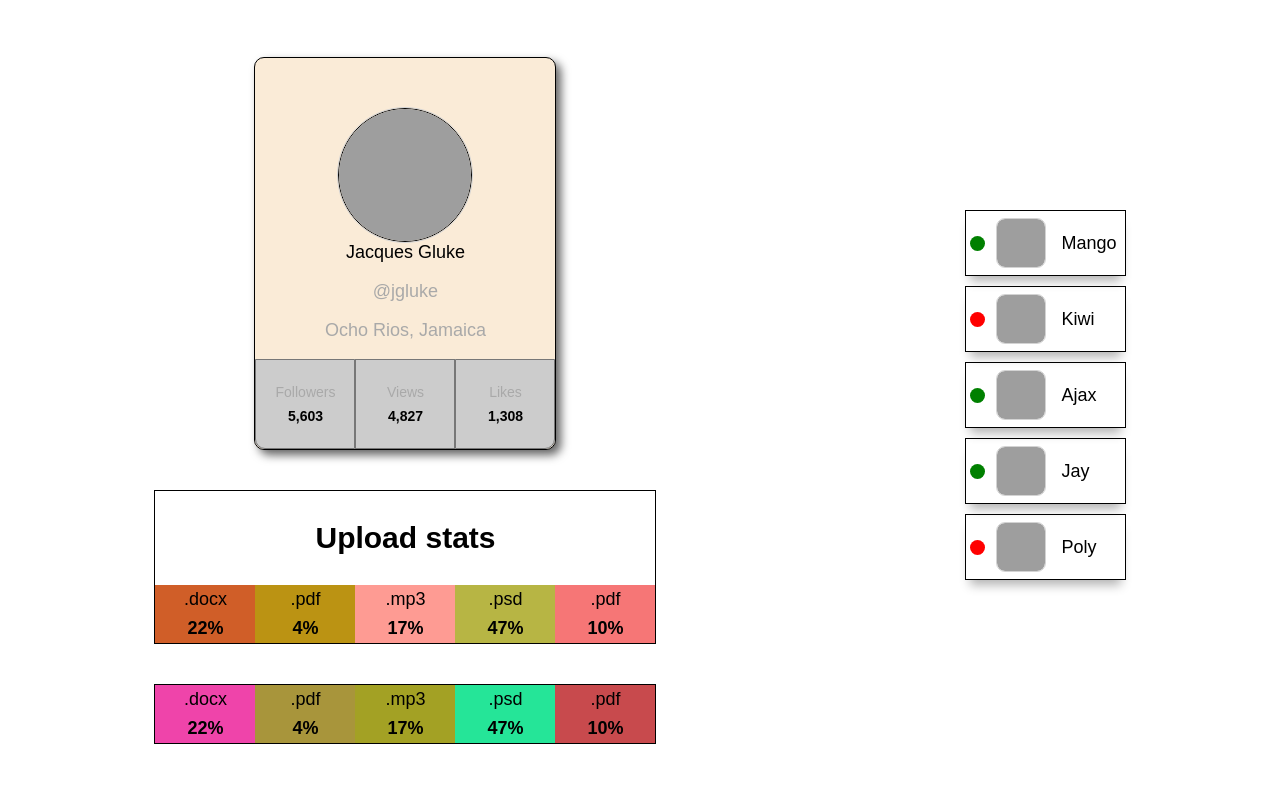
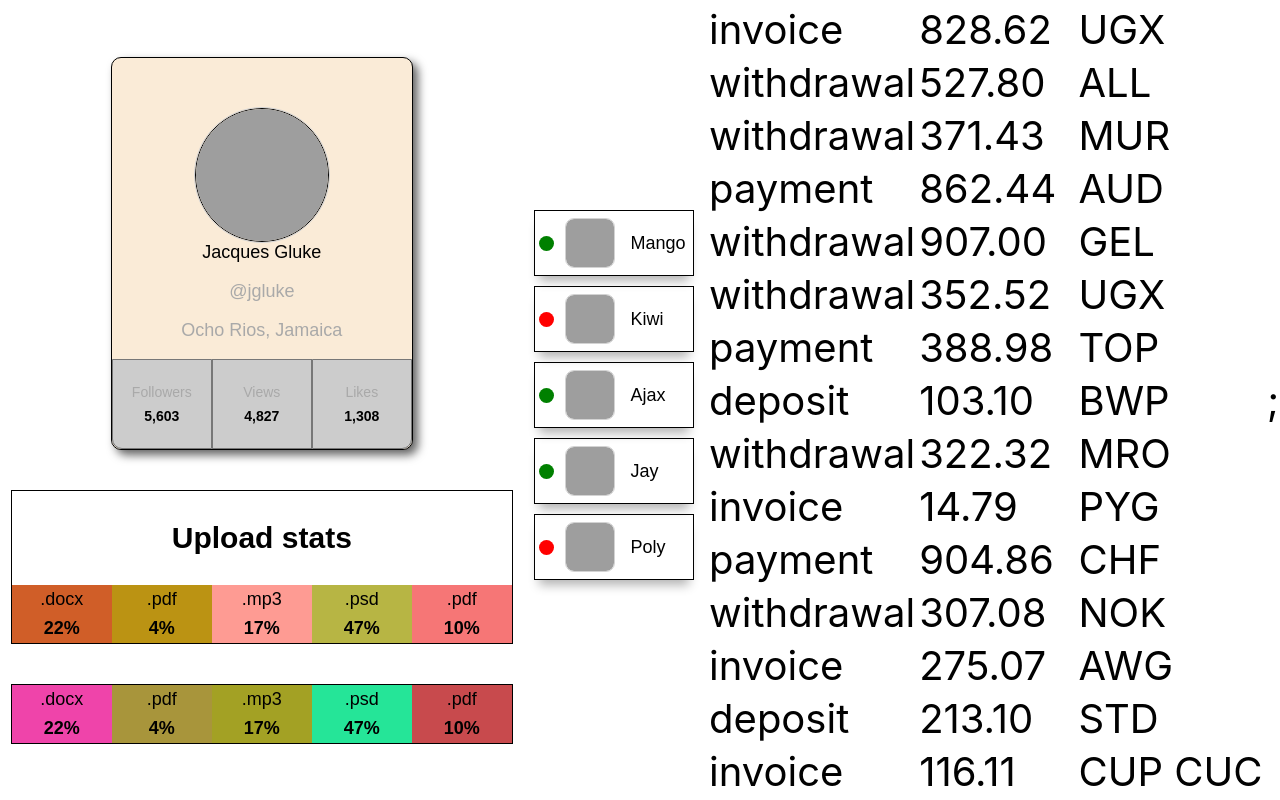
Before and after one commit to SSSerg05/goit-react-hw-01-components, a React (Create React App) app: page / in a window 1280 px wide. Shown: the top 800 px of the page. Built offline with nearby package versions, Linux system fonts and the light colour scheme; grey boxes are pictures that could not be loaded.

Commit message:
add transactions

```diff
--- a/src/components/App.jsx
+++ b/src/components/App.jsx
@@ -6,9 +6,13 @@
 import { Statistics } from "./Statistics";
 import Data from '../data/data.json';
 
-// 3-task. Data + Statistics
+// 3-task. Friends + FriendList
 import { FriendList } from "./FriendList"
 import Friends from '../data/friends.json';
+
+// 4-task. Data + Statistics
+import { TransactionHistory } from "./TransactionHistory"
+import Transactions from '../data/transactions.json';
 
 export const App = () => {
   return (
@@ -41,6 +45,9 @@
       {/* 3-task */}
       <FriendList friends={Friends} />
 
+      {/* 4-task */}
+      <TransactionHistory items={Transactions} />;
+
     </div>
   );
 };
--- /dev/null
+++ b/src/components/TransactionHistory.jsx
@@ -0,0 +1,37 @@
+import "../css/transactions.css";
+
+// id — уникальный идентификатор транзакции
+// type — тип транзакции
+// amount - сумма транзакции
+// currency - тип валюты
+const transactionShow = (items) =>
+  items.map(({ id, type, amount, currency }) =>
+    (
+      <tr id={id} >
+        <td>{type}</td>
+        <td>{amount}</td>
+        <td>{currency}</td>
+      </tr>
+    )
+  );
+
+export const TransactionHistory = ({ items }) => {
+
+  return (
+    <section class="transactions">
+      <table class="transaction-history">
+        <thead>
+          <tr>
+            <th>Type</th>
+            <th>Amount</th>
+            <th>Currency</th>
+          </tr>
+        </thead>
+
+        <tbody>
+          { transactionShow(items) }
+        </tbody>
+      </table>
+    </section>
+  );
+}
```
Also changed, not shown: src/css/transactions.css (added).
